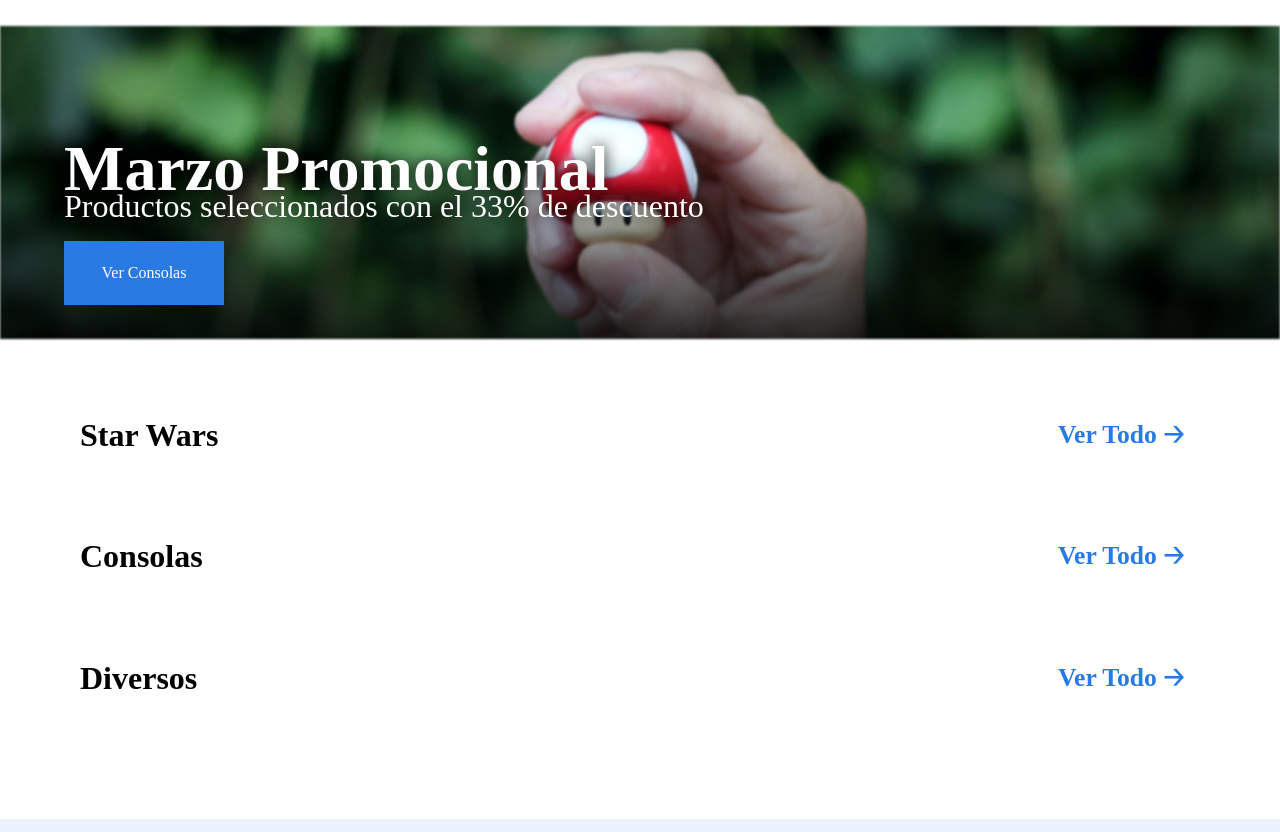
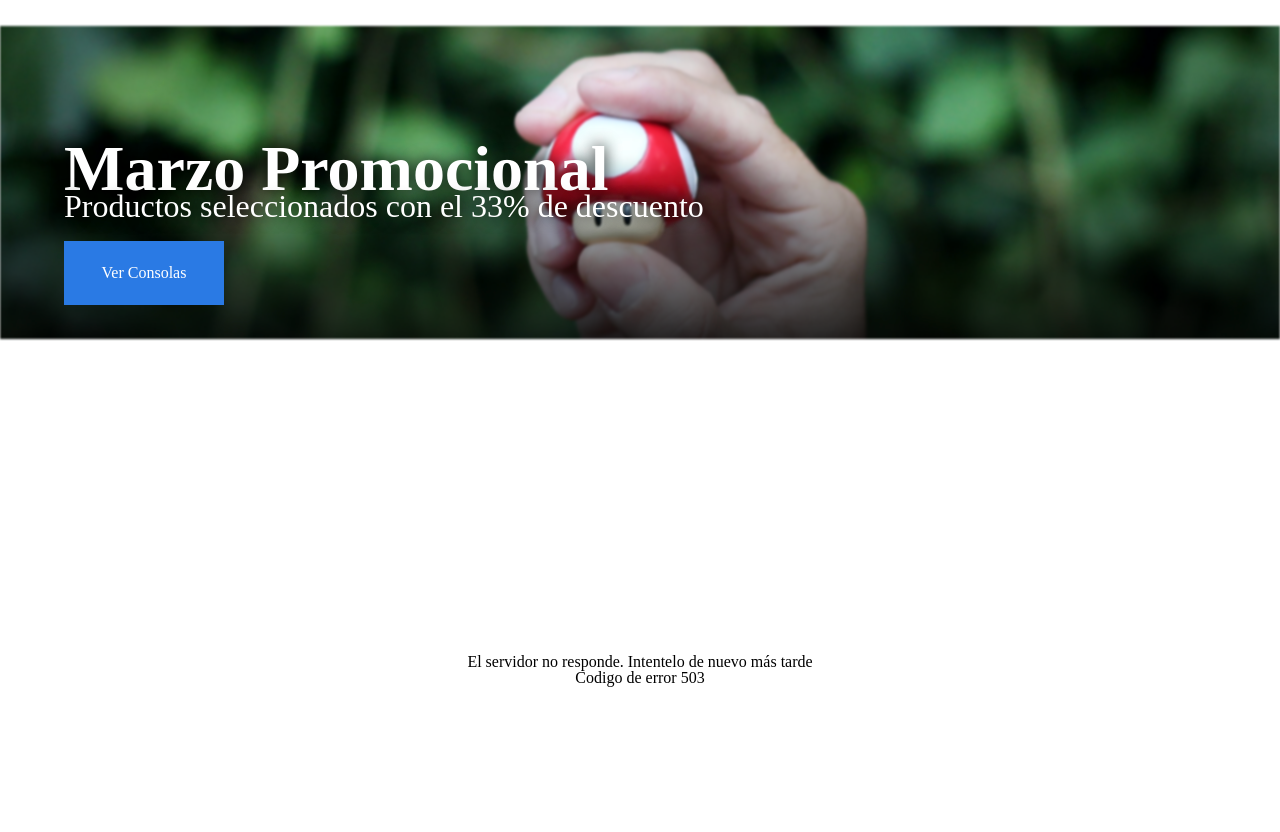
Before and after one commit to ElBelloMango/Ecommerce-front-AluraGeek, a website built with Vite: page tudo.html in a window 1280 px wide. Shown: the part 120-952 px from the top of the page. Built offline with nearby package versions, Linux system fonts and the light colour scheme; no server answers.

Commit message:
Manejo de errores

```diff
--- a/controllers/tudo.js
+++ b/controllers/tudo.js
@@ -7,9 +7,13 @@ import { filterProducts,addToGalery } from './products.js'
 const galery_StarWars = document.querySelector("[data-galery-starwars]");
 const galery_Consoles = document.querySelector("[data-galery-consoles]");
 const galery_Diverse = document.querySelector("[data-galery-diverse]");
+const content = document.querySelector("[data-content]");
 
 listProductos().then((data) => {
     addToGalery(galery_StarWars, filterProducts("Star Wars", data).reverse().slice(0,6))
     addToGalery(galery_Consoles, filterProducts("Consolas", data).reverse().slice(0,6))
     addToGalery(galery_Diverse, filterProducts("Diversos", data).reverse().slice(0,6))
+}).catch(error=>{
+    content.classList.add("error");
+    content.innerHTML = `<h1>El servidor no responde. Intentelo de nuevo más tarde</h1><h2>Codigo de error 503</h2>`
 })
--- a/services/product-service.js
+++ b/services/product-service.js
@@ -1,5 +1,5 @@
 export const listProductos = () => {
-    return fetch(`http://localhost:3000/productos`).then(response => response.json())
+    return fetch(`http://localhost:3000/productos`).then(response => response.json()).catch((error)=>console.error(`Se presentó un error: ${error}`))
 }
 
 export const agregarProducto = (producto) => {
@@ -14,9 +14,9 @@ export const agregarProducto = (producto) => {
                     "id": uuid.v4()
                 }
             )
-    })
+        }).catch((error)=>console.error(`Se presentó un error: ${error}`))
 }
 
-export const getProducto = (id) =>{
-    return fetch(`http://localhost:3000/productos/${id}`).then(response => response.json())
+export const getProducto = (id) => {
+    return fetch(`http://localhost:3000/productos/${id}`).then(response => response.json()).catch((error)=>console.error(`Se presentó un error: ${error}`))
 }
--- a/styles/blocks/detailedproduct.css
+++ b/styles/blocks/detailedproduct.css
@@ -3,6 +3,7 @@
     flex-wrap: wrap;
     gap: 2rem;
     margin-bottom: 5rem;
+    justify-content: space-around;
 }
 .product__image{
     width: 50%;
--- a/styles/main.css
+++ b/styles/main.css
@@ -7,3 +7,10 @@ html{
 .container{
     padding: 3rem 5%;
 }
+.error{
+    display: flex;
+    flex-direction: column;
+    justify-content: center;
+    align-items: center;
+    height: 70vh;
+}
--- a/tudo.html
+++ b/tudo.html
@@ -73,7 +73,7 @@
       <span class="banner__subtitle banner__text">Productos seleccionados con el 33% de descuento</span>
       <a href="#consolas" class="button banner__button">Ver Consolas</a>
     </section>
-    <section class="container">
+    <section class="container" data-content>
       <!-- Cambio probable haciendo multiples API CALLS -->
       <div class="galery">
         <div class="galery__header">
```
Also changed, not shown: controllers/detailproduct.js (+9 -2 lines). Lines whose indentation alone changed are shown as unchanged.
